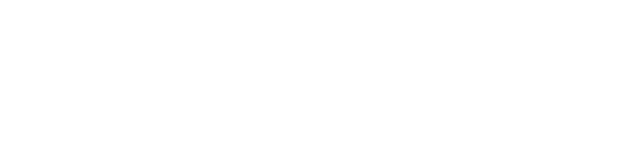
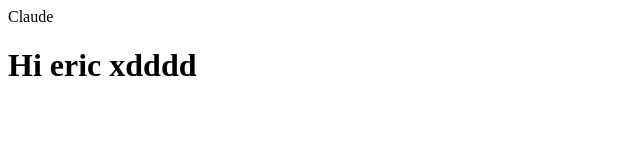
Before and after one commit to ericembestro/our-names, a plain HTML site: page index.html in a window 1280 px wide. Shown: the whole page, without its empty margins (0-640 px from the left). Drawn offline with Linux system fonts and the light colour scheme.

Commit message:
hi eric xd

```diff
--- a/index.html
+++ b/index.html
@@ -1,4 +1,5 @@
-<div class = "personA">
+<div class = "personA">Claude
 </div>
 <div class = "personB">
 </div>
+<h1> Hi eric xdddd </h1>
```
